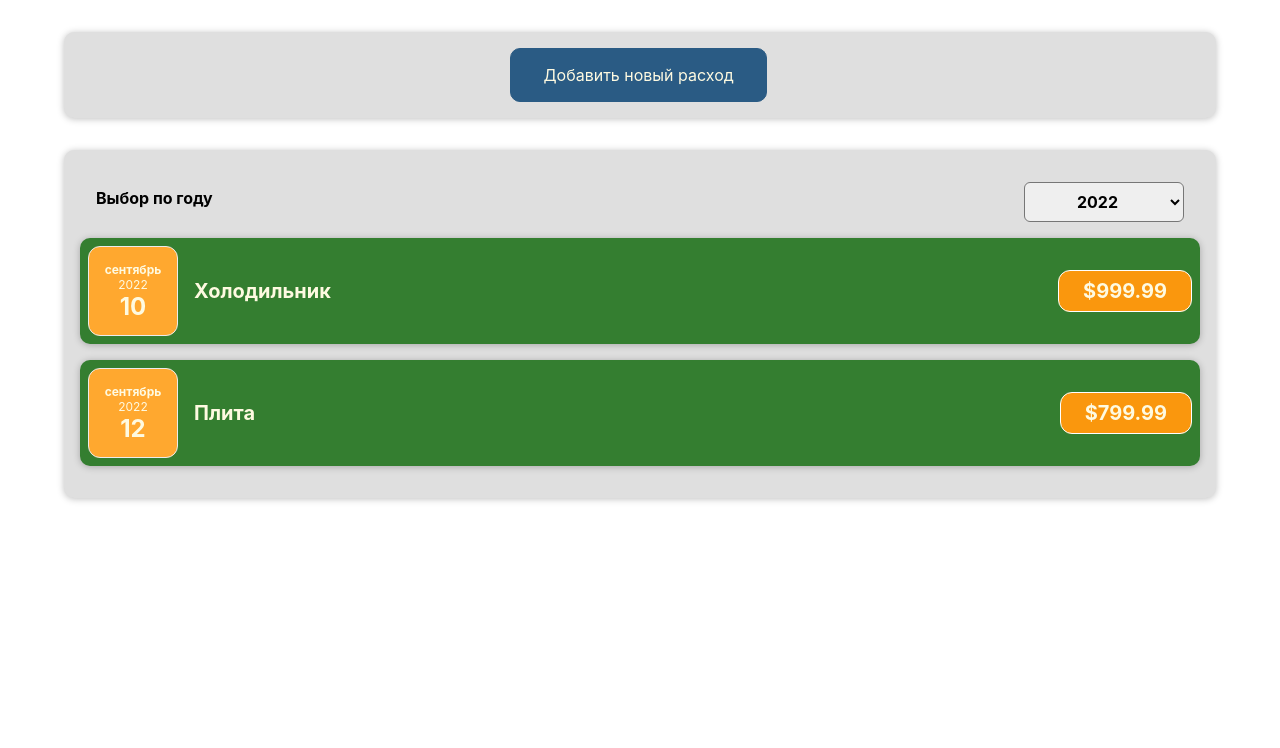
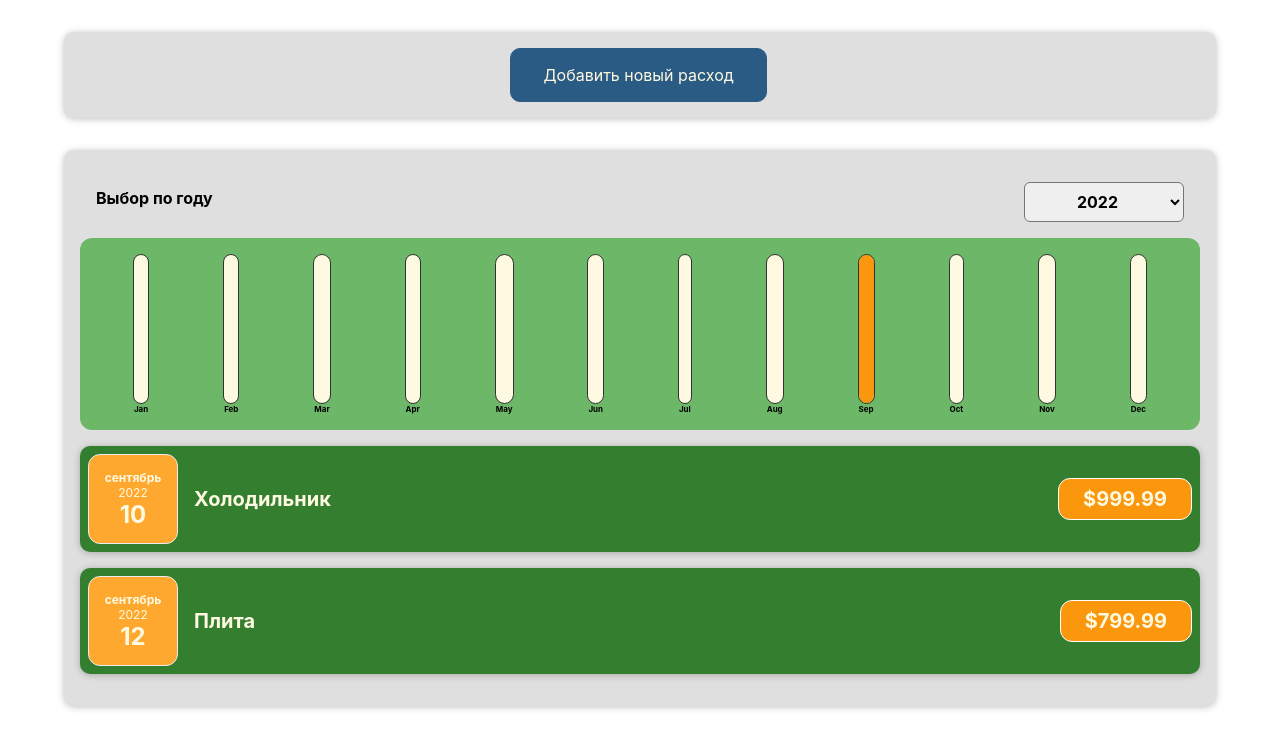
Before and after one commit to PchelaMaya/react-site, a React (Create React App) app: page / in a window 1280 px wide. Shown: the top 748 px of the page. Built offline with nearby package versions, Linux system fonts and the light colour scheme.

Commit message:
correct diagram

```diff
--- a/src/components/Costs/Costs.js
+++ b/src/components/Costs/Costs.js
@@ -3,7 +3,7 @@
 import CostsFilter from './CostsFilter'
 import React, { useState } from 'react';
 import CostsList from './CostsList';
-import Diagram from '../Diagram/Diagram';
+import CostsDiagram from "./CostsDiagram";
 
 const Costs = (props) => {
     const [selectedYear, setSelectedYear] = useState('2022');
@@ -25,6 +25,7 @@
                 year={selectedYear}
                 onChangeYear={yearChangeHandler}
             />
+            <CostsDiagram costs={filteredCosts} />
             <CostsList costs={filteredCosts}/>
         </Card>
     </div>
--- /dev/null
+++ b/src/components/Costs/CostsDiagram.js
@@ -0,0 +1,27 @@
+import Diagram from "../Diagram/Diagram";
+
+const CostsDiagram = (props) => {
+  const diagramDataSets = [
+    { label: "Jan", value: 0 },
+    { label: "Feb", value: 0 },
+    { label: "Mar", value: 0 },
+    { label: "Apr", value: 0 },
+    { label: "May", value: 0 },
+    { label: "Jun", value: 0 },
+    { label: "Jul", value: 0 },
+    { label: "Aug", value: 0 },
+    { label: "Sep", value: 0 },
+    { label: "Oct", value: 0 },
+    { label: "Nov", value: 0 },
+    { label: "Dec", value: 0 },
+  ];
+
+  for (const cost of props.costs) {
+    const costMonth = cost.date.getMonth();
+    diagramDataSets[costMonth].value += cost.amount;
+  }
+
+  return <Diagram dataSets={diagramDataSets} />;
+};
+
+export default CostsDiagram;
--- a/src/components/Diagram/Diagram.css
+++ b/src/components/Diagram/Diagram.css
@@ -1,7 +1,7 @@
 .diagram {
     padding: 1rem;
     border-radius: 12px;
-    background-color: #ebc137;
+    background-color: #6cb768;;
     text-align: center;
     display: flex;
     justify-content: space-around;
--- a/src/components/Diagram/Diagram.js
+++ b/src/components/Diagram/Diagram.js
@@ -2,15 +2,20 @@
 import DiagramBar from './DiagramBar';
 
 const Diagram = (props) => {
-    return <div className='diagram'>
+    const dataSetsValues = props.dataSets.map((dataSet) => dataSet.value);
+
+    const maxMonthCosts = Math.max(...dataSetsValues);
+
+    return (<div className='diagram'>
         {props.dataSets.map((dataSet) => (
             <DiagramBar
                 key={dataSet.label}
                 value={dataSet.value}
-                maxValue={null}
+                maxValue={maxMonthCosts}
                 label={dataSet.label}
             />
         ))}
-    </div>
+      </div>
+    )
 }
 export default Diagram;
--- a/src/components/Diagram/DiagramBar.css
+++ b/src/components/Diagram/DiagramBar.css
@@ -18,7 +18,7 @@
   }
 
   .diagram-bar__fill {
-    background-color: #bd8025;
+    background-color: #fa970d;
     width: 100%;
     transition: all 0.3s ease-out;
   }
```
